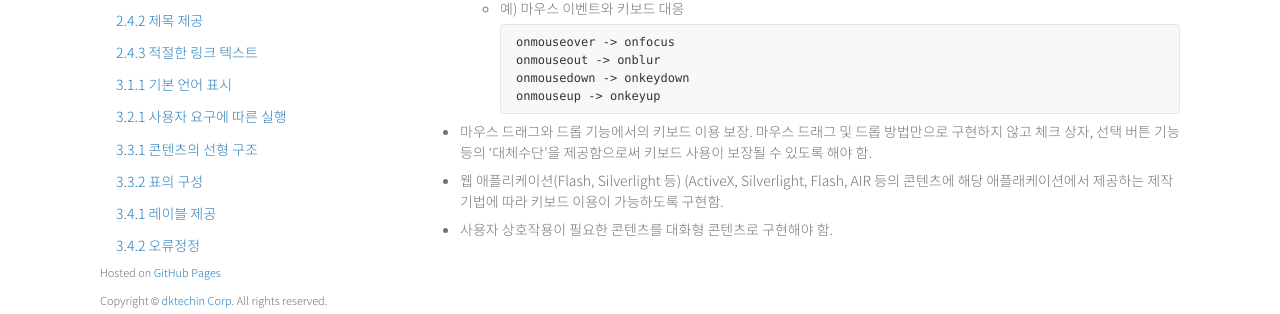
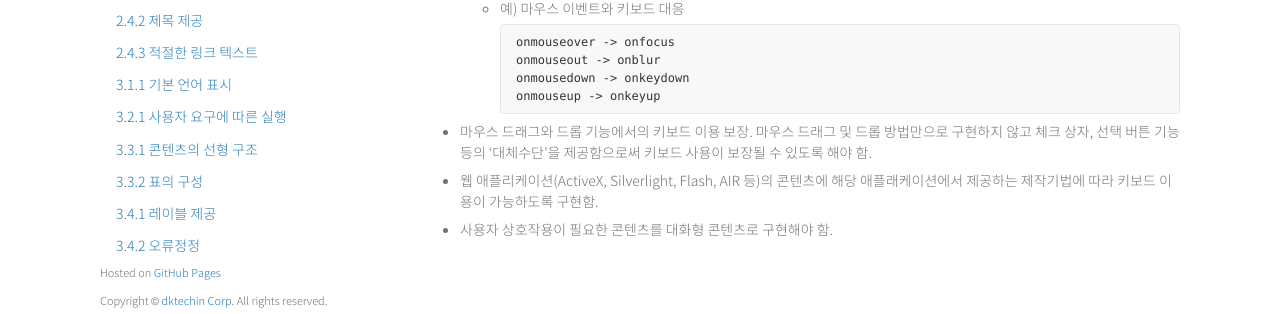
Before and after one commit to daum-a11y/web-a11y-guide, a Jekyll site: the page built from pc/2.1.1.md, in a window 1280 px wide and 900 px high, scrolled down 506 px. Shown: the part 583-897 px from the top of the window. Built offline with Jekyll 4.4.1, drawn with Linux system fonts in a browser that asks for light colours.

Commit message:
오탈자 수정

````diff
--- a/pc/2.1.1.md
+++ b/pc/2.1.1.md
@@ -53,5 +53,5 @@ onmousedown -> onkeydown
 onmouseup -> onkeyup
 ```
 * 마우스 드래그와 드롭 기능에서의 키보드 이용 보장. 마우스 드래그 및 드롭 방법만으로 구현하지 않고 체크 상자, 선택 버튼 기능 등의 '대체수단'을 제공함으로써 키보드 사용이 보장될 수 있도록 해야 함.
-* 웹 애플리케이션(Flash, Silverlight 등) (ActiveX, Silverlight, Flash, AIR 등의 콘텐츠에 해당 애플래케이션에서 제공하는 제작기법에 따라 키보드 이용이 가능하도록 구현함.
+* 웹 애플리케이션(ActiveX, Silverlight, Flash, AIR 등)의 콘텐츠에 해당 애플래케이션에서 제공하는 제작기법에 따라 키보드 이용이 가능하도록 구현함.
 * 사용자 상호작용이 필요한 콘텐츠를 대화형 콘텐츠로 구현해야 함.
````
